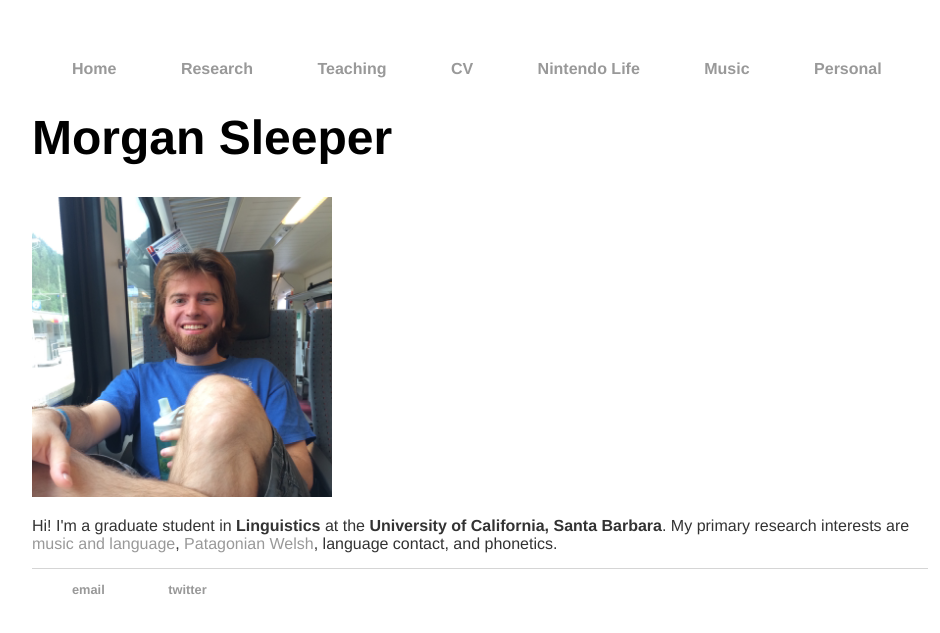
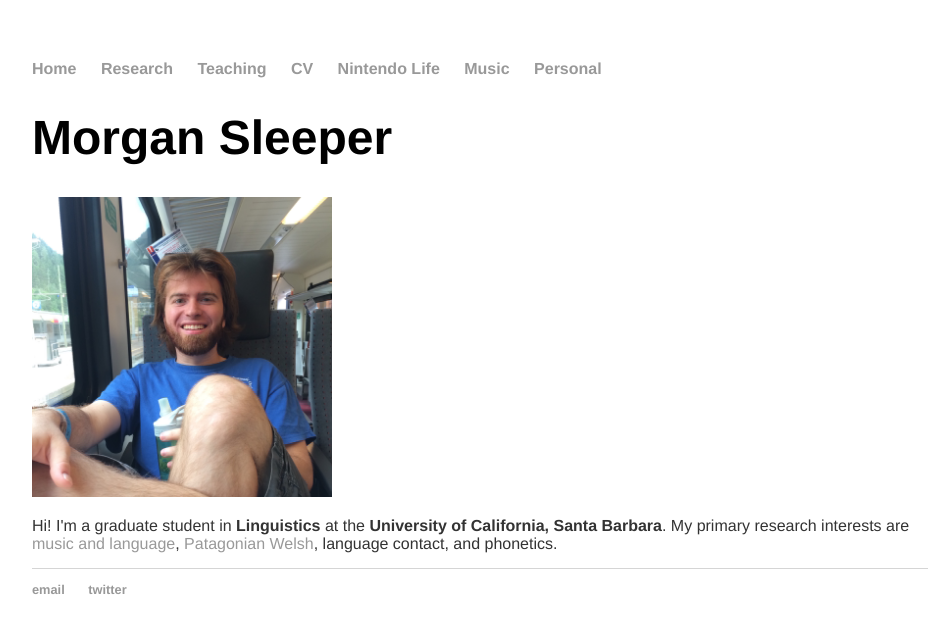
Before and after one commit to morgansleeper/morgansleeper.github.io, a Jekyll site: the page built from index.html, in a window 1280 px wide. Shown: the top 633 px of the page, without its empty margins (160-1100 px from the left). Built offline with Jekyll 4.4.1, drawn with Linux system fonts in a browser that asks for light colours.

Commit message:
Update main.css

```diff
--- a/css/main.css
+++ b/css/main.css
@@ -39,7 +39,6 @@ p {
 }
 li {
     font-family:'Helvetica', 'Arial', 'Sans-Serif';
-    margin-left: 40px
 }
 footer {
     border-top: 1px solid #d5d5d5;
```
